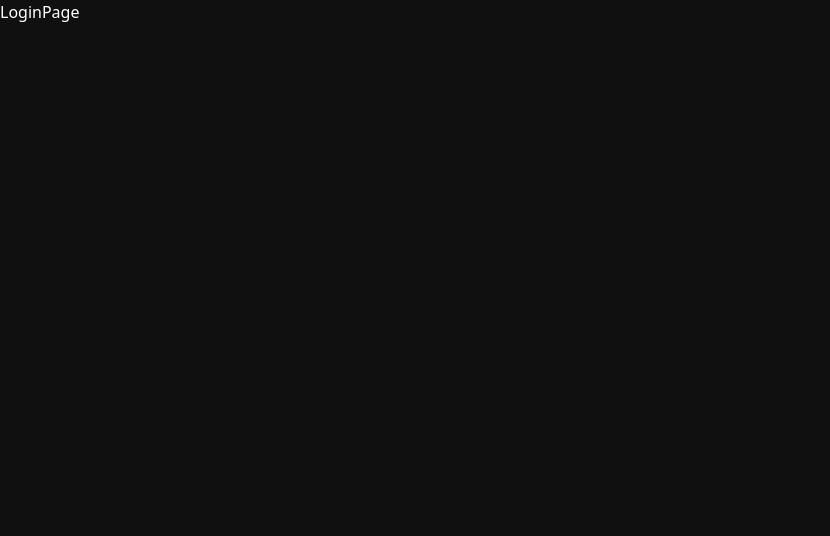
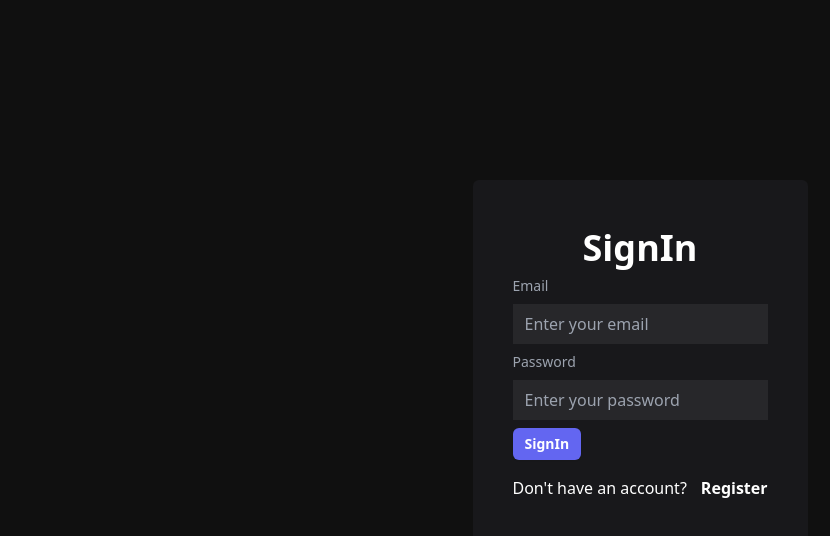
Before and after one commit to Emifacio/eventime, a React (Vite) app in the folder frontend/: page /login in a window 1280 px wide. Shown: the top 536 px of the page, without its empty margins (0-830 px from the left). Built offline with nearby package versions, Linux system fonts and the light colour scheme.

Commit message:
Login front-back-jwt-cookie connection

```diff
--- a/frontend/src/App.jsx
+++ b/frontend/src/App.jsx
@@ -6,6 +6,7 @@ import EventsPage from './pages/EventsPage'
 import LoginPage from './pages/LoginPage'
 import RegisterPage from './pages/RegisterPage'
 import ProfilePage from './pages/ProfilePage'
+import NotFound from './pages/NotFound'
 
 
 function App() {
@@ -19,6 +20,7 @@ function App() {
       <Route path="/events" element={<EventsPage />} />
       <Route path="/events/new" element={<EventFormPage />} />
       <Route path="/profile" element={<ProfilePage />} />
+      <Route path="*" element={<NotFound />} />
 
 
 
--- a/frontend/src/components/ui/Card.jsx
+++ b/frontend/src/components/ui/Card.jsx
@@ -1,6 +1,6 @@
 export function Card({ children }) {
   return (
-    <div className="bg-zinc-900 p-14 rounded-md">
+    <div className="bg-zinc-900 p-10 rounded-md">
       {children}
     </div>
   )
--- /dev/null
+++ b/frontend/src/components/ui/Label.jsx
@@ -0,0 +1,12 @@
+export function Label({ children, htmlFor }) {
+  return (
+    <label
+      className="block text-sm font-medium text-gray-400"
+      htmlFor={htmlFor}
+    >
+      {children}
+    </label>
+  );
+}
+
+export default Label;
--- a/frontend/src/components/ui/index.js
+++ b/frontend/src/components/ui/index.js
@@ -1,3 +1,4 @@
 export { Button } from './Button';
 export { Card } from './Card';
-export { Input } from './Input';
+export {Input}   from './Input';
+export { Label } from './Label';
--- a/frontend/src/pages/LoginPage.jsx
+++ b/frontend/src/pages/LoginPage.jsx
@@ -1,7 +1,45 @@
+import { Link } from 'react-router-dom'
+import { Card, Input, Button, Label } from '../components/ui'
+import { useForm } from 'react-hook-form'
+import axios from 'axios'
+
+
 function LoginPage() {
+
+  const { register, handleSubmit } = useForm()
+  const onSubmit = handleSubmit(async (data) => {
+    console.log(data)
+    const res = await axios.post('http://localhost:3000/api/signin', data, {
+      withCredentials: true
+      })
+    console.log(res)
+  });
+
   return (
-    <div>
-      LoginPage
+    <div className="h-[calc(100vh-64px)] flex justify-center items-center">
+      <Card>
+        <h1 className="text-4xl font-bold my-2 text-center">SignIn</h1>
+        <form onSubmit={onSubmit}>
+          <Label htmlFor="email">Email</Label>
+          <Input placeholder="Enter your email" {...register('email', {
+          required:true})} />
+          <Label htmlFor="password">Password</Label>
+          <Input type="password" placeholder="Enter your password" {...register('password', {
+              required: true
+            })}/>
+          <Button>SignIn</Button>
+          <div className='flex justify-between my-4'>
+            <p>Don't have an account?</p>
+            <Link to="/register" className="font-bold">
+              Register
+            </Link>
+
+
+
+          </div>
+
+      </form>
+      </Card>
     </div>
   )
 }
--- /dev/null
+++ b/frontend/src/pages/NotFound.jsx
@@ -0,0 +1,17 @@
+import { Link } from 'react-router-dom'
+import { Card } from '../components/ui'
+
+function NotFound() {
+  return (
+      <div className='h-[calc(100vh-64px)] flex justify-center items-center flex-col'>
+          <Card>
+          <h1 className='text-4xl'>Page Not Found</h1>
+          <h3 className='text-2xl'>Sorry, this page is not available.</h3>
+          <h3 className='text-2xl'>404 Error</h3>
+          <Link to="/">Go back to the main page</Link>
+            </Card>
+    </div>
+  )
+}
+
+export default NotFound
--- a/frontend/src/pages/RegisterPage.jsx
+++ b/frontend/src/pages/RegisterPage.jsx
@@ -1,6 +1,7 @@
-import { Input, Button, Card } from "../components/ui"
+import { Input, Button, Card,Label } from "../components/ui"
 import { useForm } from "react-hook-form";
 import axios from "axios";
+import { Link } from "react-router-dom";
 
 
 
@@ -24,20 +25,28 @@ function RegisterPage() {
     <div className="h-[calc(100vh-64px)] flex items-center justify-center">
       <Card>
       <h3 className='text-2xl font-bold'>Register</h3>
-      <form onSubmit={onSubmit}>
+        <form onSubmit={onSubmit}>
+          <Label htmlFor="name">Name</Label>
           <Input placeholder="Enter your full name" {...register('name', {
             required: true,
           })} />
-          { errors.name && <span className="text-red-500">Name is required</span>}
+          {errors.name && <span className="text-red-500">Name is required</span>}
+          <Label htmlFor="email">Email</Label>
           <Input type="email" placeholder="Enter your email" {...register('email', {
           required: true})} />
           {errors.email && <span className="text-red-500">Email is required</span>}
+          <Label htmlFor="password">Password</Label>
           <Input type="password" placeholder="Enter your password"  {...register('password', {
             required: true
           })} />
           {errors.password && <span className="text-red-500">Password is required</span>}
           <Button>Register</Button>
-
+          <div className='flex justify-between my-4'>
+            <p>Already have an account?</p>
+            <Link to="/login" className="font-bold">
+              login
+            </Link>
+          </div>
       </form>
       </Card>
 
```
Also changed, not shown: 1 other file (tests, documents, lock files or other folders).
